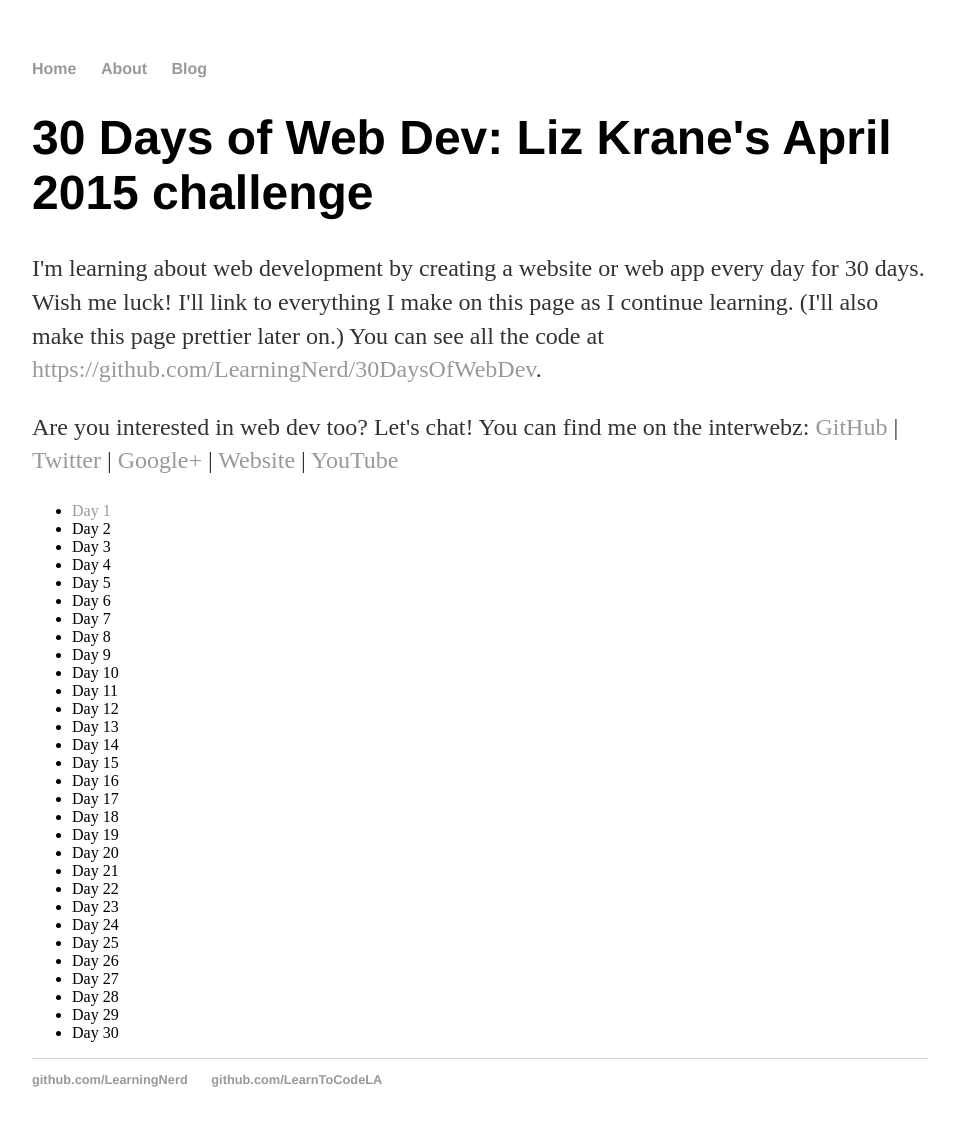
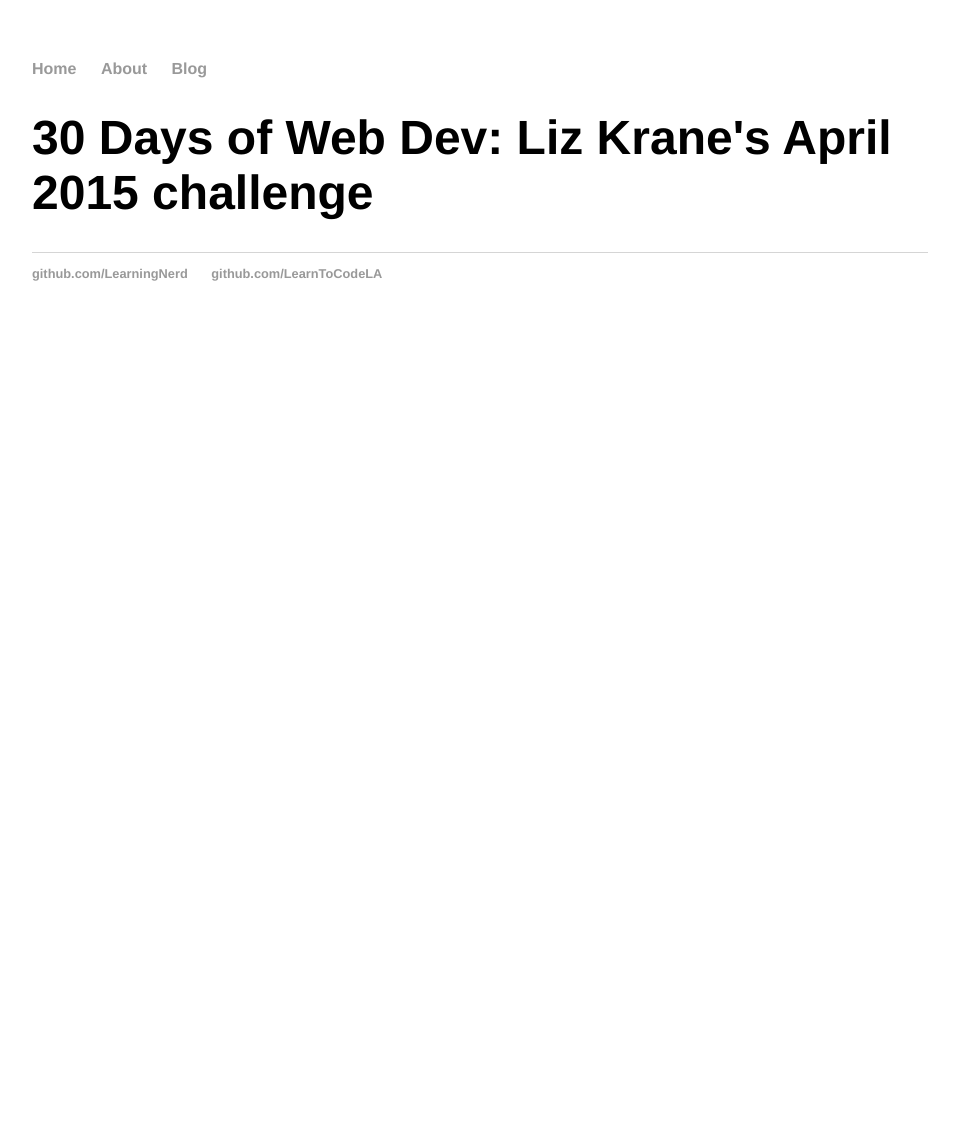
Before and after one commit to LearningNerd/30DaysOfWebDev, a Jekyll site: the page built from index.html, in a window 1280 px wide. Shown: the whole page, without its empty margins (160-1119 px from the left). Built offline with Jekyll 4.4.1, drawn with Linux system fonts in a browser that asks for light colours; after the commit the page ends 900 px from its top, so only the background shows below that.

Commit message:
more troubleshooting Jekyll

```diff
--- a/index.html
+++ b/index.html
@@ -3,37 +3,3 @@ layout: default
 title: 30 Days of Web Dev - Liz Krane's April 2015 challenge
 ---
 	<h1>30 Days of Web Dev: Liz Krane's April 2015 challenge</h1>
-		<p>I'm learning about web development by creating a website or web app every day for 30 days. Wish me luck! I'll link to everything I make on this page as I continue learning. (I'll also make this page prettier later on.) You can see all the code at <a href="https://github.com/LearningNerd/30DaysOfWebDev">https://github.com/LearningNerd/30DaysOfWebDev</a>.</p>
-		<p>Are you interested in web dev too? Let's chat! You can find me on the interwebz: <a href="https://github.com/LearningNerd/">GitHub</a> | <a href="https://twitter.com/LearningNerd">Twitter</a> | <a href="https://plus.google.com/+LizKrane">Google+</a> | <a href="http://www.learningnerd.com/">Website</a> | <a href="https://www.youtube.com/user/LearningNerd">YouTube</a></p>
-		<ul>
-		  <li><a href="day1/">Day 1</a></li>
-		  <li>Day 2</li>
-		  <li>Day 3</li>
-		  <li>Day 4</li>
-		  <li>Day 5</li>
-		  <li>Day 6</li>
-		  <li>Day 7</li>
-		  <li>Day 8</li>
-		  <li>Day 9</li>
-		  <li>Day 10</li>
-		  <li>Day 11</li>
-		  <li>Day 12</li>
-		  <li>Day 13</li>
-		  <li>Day 14</li>
-		  <li>Day 15</li>
-		  <li>Day 16</li>
-		  <li>Day 17</li>
-		  <li>Day 18</li>
-		  <li>Day 19</li>
-		  <li>Day 20</li>
-		  <li>Day 21</li>
-		  <li>Day 22</li>
-		  <li>Day 23</li>
-		  <li>Day 24</li>
-		  <li>Day 25</li>
-		  <li>Day 26</li>
-		  <li>Day 27</li>
-		  <li>Day 28</li>
-		  <li>Day 29</li>
-		  <li>Day 30</li>
-		</ul>
```
